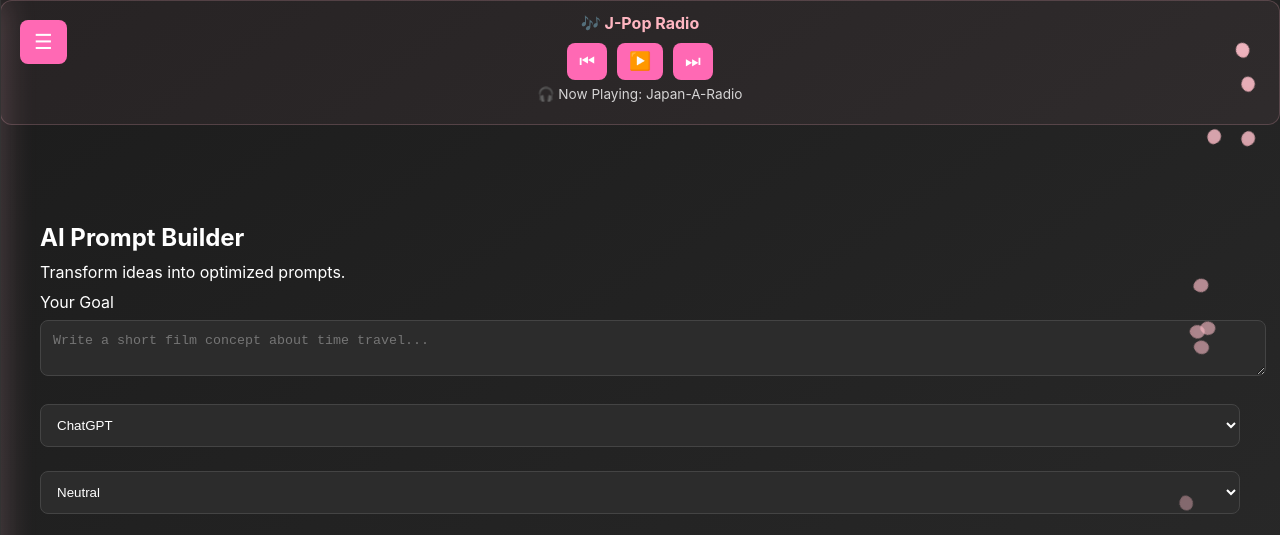
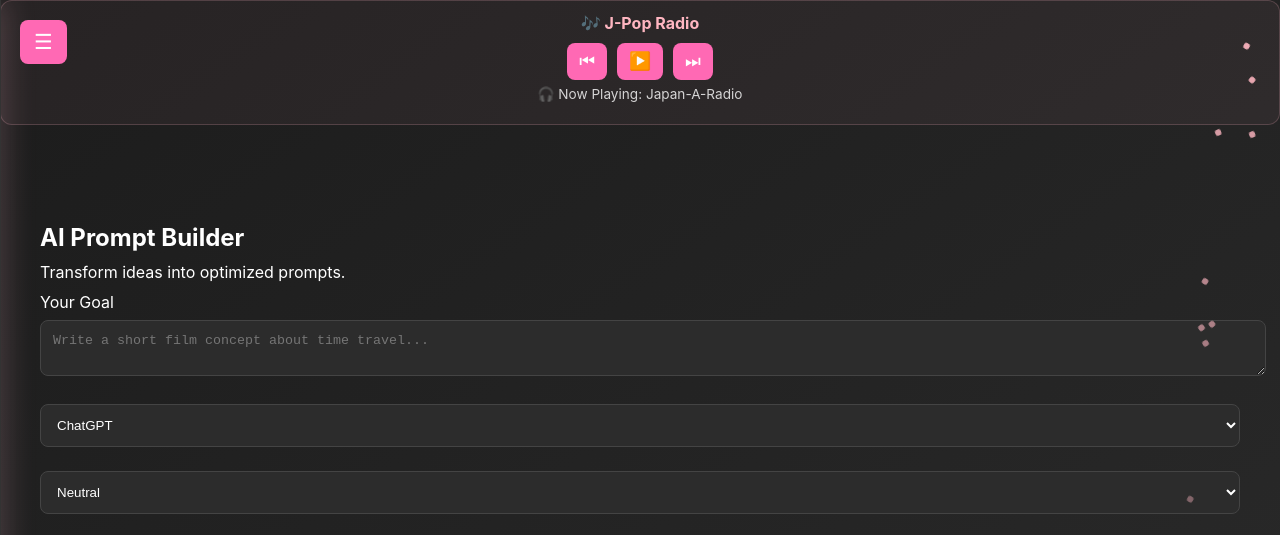
Before and after one commit to Foolystaycooly/Promptoria, a website: page docs/index.html in a window 1280 px wide. Shown: the top 535 px of the page. Drawn offline with Linux system fonts and the light colour scheme.

Commit message:
Refactor sakura class for retro pixel style

```diff
--- a/docs/style.css
+++ b/docs/style.css
@@ -228,13 +228,13 @@ button#generate:hover {
 
 .sakura {
   position: absolute;
-  width: 14px;
-  height: 14px;
-  background: radial-gradient(circle at 40% 40%, #ffc0cb 40%, #ffb6c1 100%);
-  border-radius: 50% 60% 40% 60%;
-  opacity: 0.9;
+  width: 6px;  /* base size */
+  height: 6px;
+  background: #ffb6c1; /* solid pink for retro pixel style */
+  border-radius: 2px;  /* slightly squared */
+  opacity: 0.8;
   pointer-events: none;
-  z-index: 9999; /* always on top */
+  z-index: 9999;
   animation: fall linear forwards;
 }
 
```
